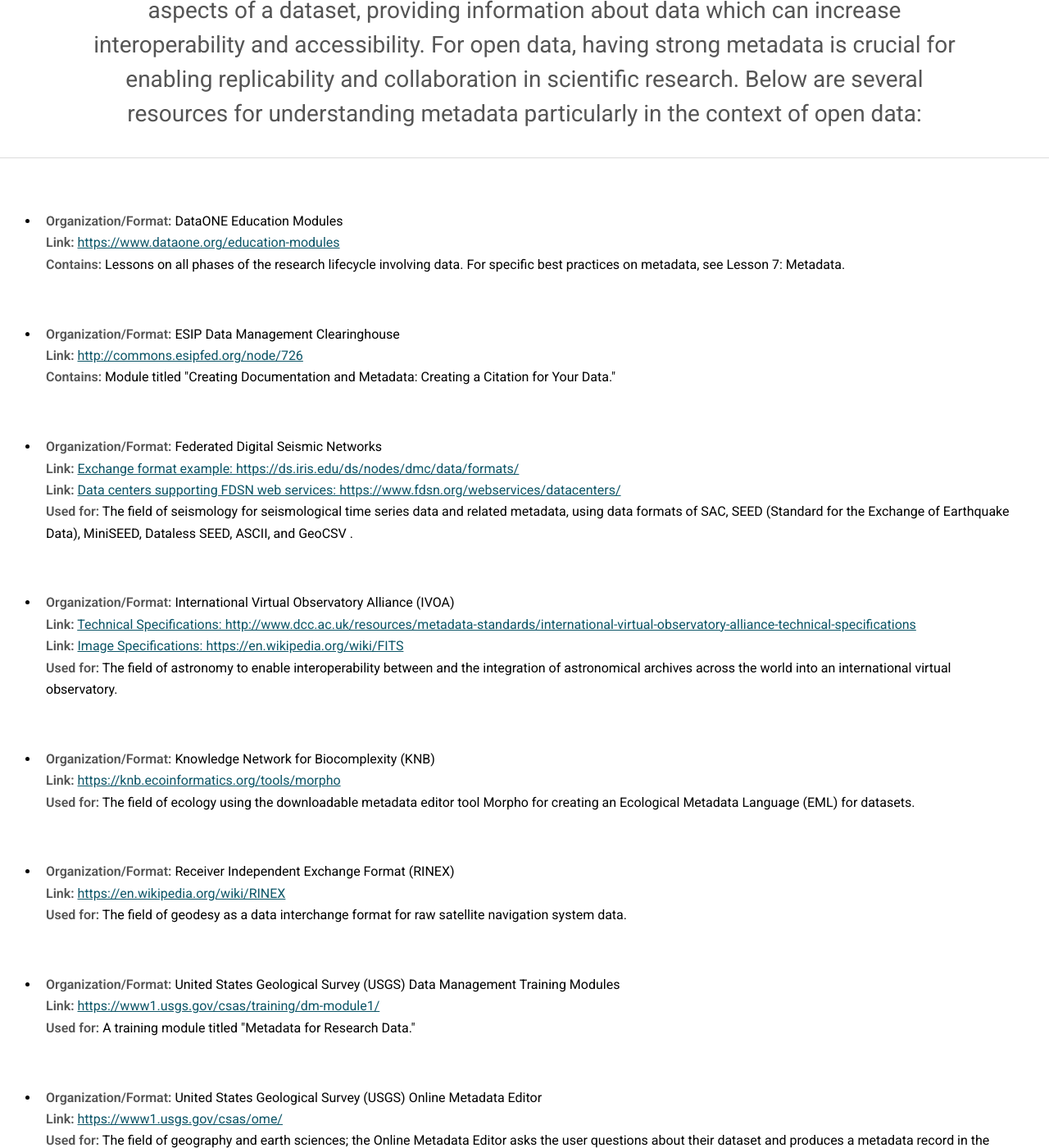
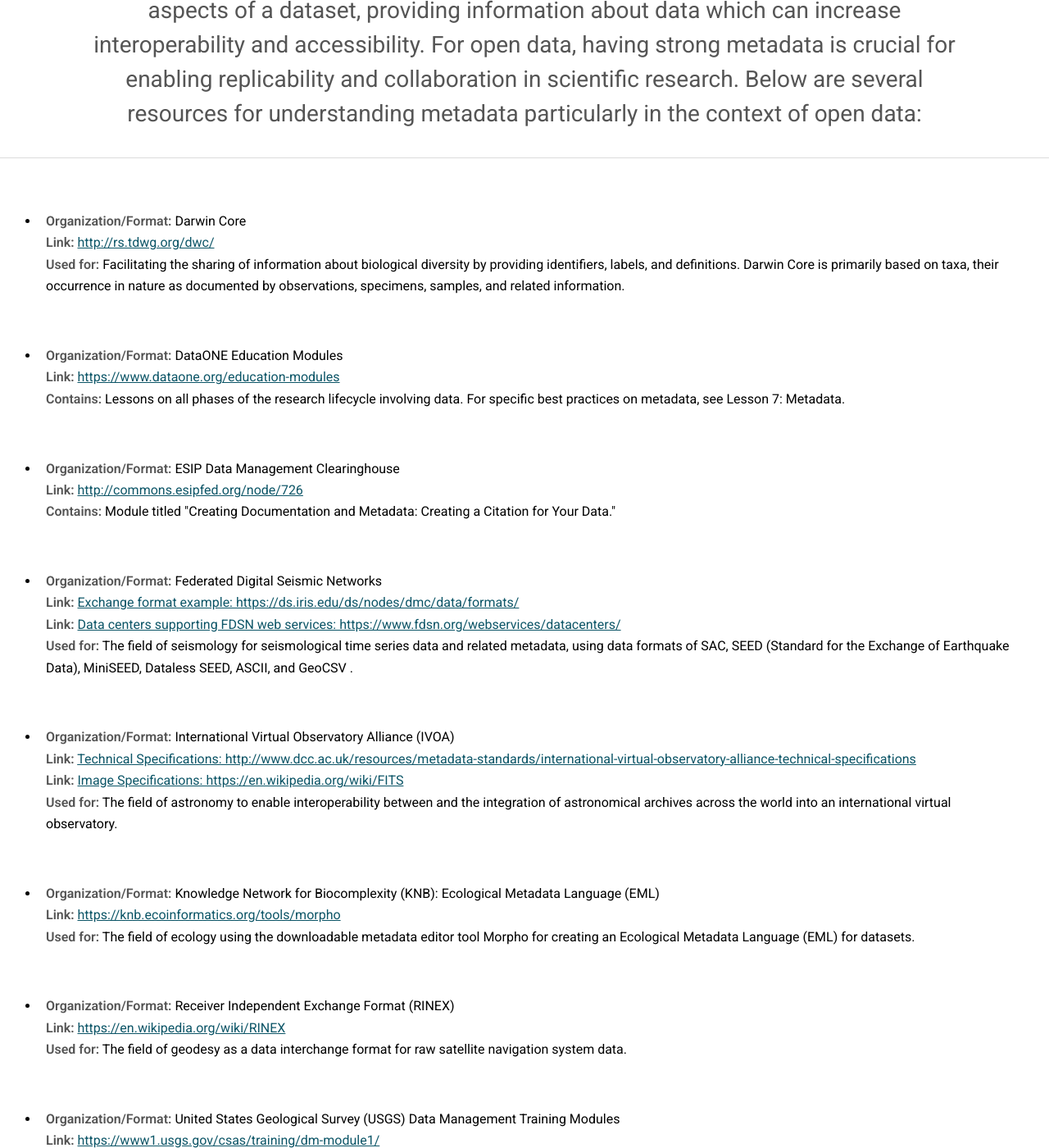
Before and after one commit to bfe-inf/toolkit, a Jekyll site: the page built from bp&s-metadata.html, in a window 1280 px wide and 1400 px high, scrolled down 420 px. Shown: the whole window at 82% size. Built offline with Jekyll 4.4.1, drawn with Linux system fonts in a browser that asks for light colours.

Commit message:
Update bp&s-metadata.html

```diff
--- a/bp&s-metadata.html
+++ b/bp&s-metadata.html
@@ -55,6 +55,11 @@
 			<section id="two" class="wrapper">
       				<div class"inner">
    				 	<ul>
+	     					<li> <strong>Organization/Format:</strong> Darwin Core  <br/>
+             	   				<strong>Link:</strong> <a href="http://rs.tdwg.org/dwc/" target="_blank">http://rs.tdwg.org/dwc/</a><br/>
+		   				<strong>Used for:</strong> Facilitating the sharing of information about biological diversity by providing identifiers, labels, and definitions. Darwin Core is primarily based on taxa, their occurrence in nature as documented by observations, specimens, samples, and related information.</li><br/>
+      					</ul>
+					<ul>
 	     					<li> <strong>Organization/Format:</strong> DataONE Education Modules  <br/>
              	   				<strong>Link:</strong> <a href="https://www.dataone.org/education-modules" target="_blank">https://www.dataone.org/education-modules</a><br/>
 		   				<strong>Contains:</strong> Lessons on all phases of the research lifecycle involving data. For specific best practices on metadata, see Lesson 7: Metadata.</li><br/>
@@ -77,7 +82,7 @@
 						<strong>Used for:</strong> The field of astronomy to enable interoperability between and the integration of astronomical archives across the world into an international virtual observatory. </li><br/>
       					</ul>
 					<ul>
-	     					<li> <strong>Organization/Format:</strong> Knowledge Network for Biocomplexity (KNB) <br/>
+	     					<li> <strong>Organization/Format:</strong> Knowledge Network for Biocomplexity (KNB): Ecological Metadata Language (EML) <br/>
              	   				<strong>Link:</strong> <a href="https://knb.ecoinformatics.org/tools/morpho" target="_blank">https://knb.ecoinformatics.org/tools/morpho</a><br/>
 		   				<strong>Used for:</strong> The field of ecology using the downloadable metadata editor tool Morpho for creating an Ecological Metadata Language (EML) for datasets. </li><br/>
       					</ul>
```
